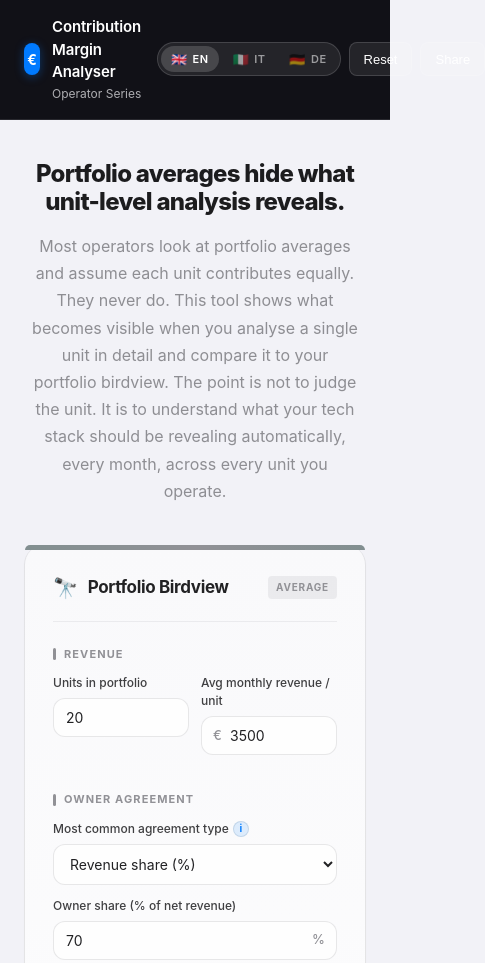
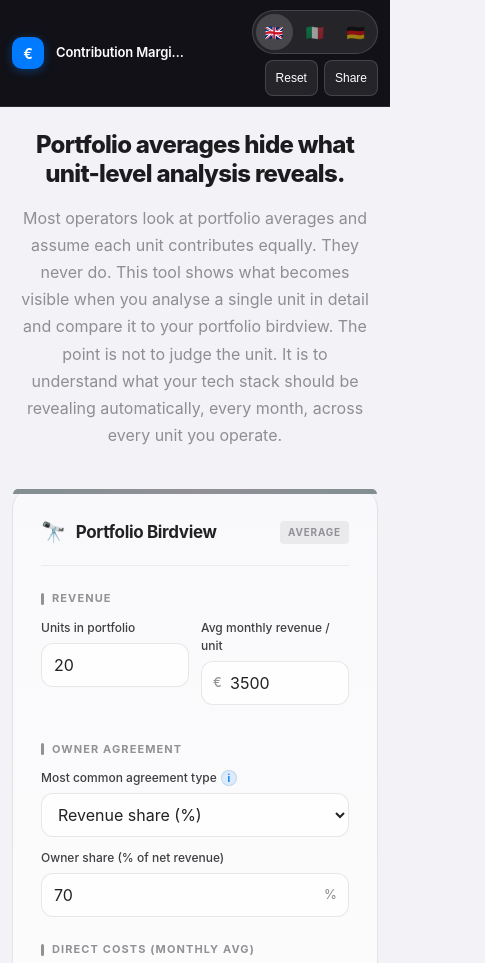
Before and after one commit to rbisschoff/contribution-margin-analyser, a plain HTML site: page index.html in a window 390 px wide. Shown: the top 963 px of the page, 485 px wide, since content can reach past the window. Drawn offline with nearby package versions, Linux system fonts and the light colour scheme.

Commit message:
Improve mobile layout and touch targets across the tool UI

```diff
--- a/index.html
+++ b/index.html
@@ -2,7 +2,7 @@
 <html lang="en">
 <head>
   <meta charset="UTF-8">
-  <meta name="viewport" content="width=device-width, initial-scale=1.0">
+  <meta name="viewport" content="width=device-width, initial-scale=1.0, viewport-fit=cover">
   <title>Contribution Margin Analyser — Operator Series</title>
   <meta name="description" content="Compare portfolio average vs single unit contribution margin. Find hidden costs. Build cost transparency. Part of the Operator Series.">
 
@@ -1479,6 +1479,60 @@
         margin-top: 16px;
         padding: 12px 0;
         font-size: 9pt;
+      }
+    }
+
+    /* ============================================================
+       MOBILE
+       ============================================================ */
+    @media (max-width: 640px) {
+      html, body { overflow-x: clip; }
+      .brand-subtitle { display: none; }
+      .brand-title {
+        font-size: 13px;
+        white-space: nowrap;
+        overflow: hidden;
+        text-overflow: ellipsis;
+        max-width: 34vw;
+      }
+      .header-inner {
+        padding: 10px 12px;
+        padding-top: calc(10px + env(safe-area-inset-top));
+        gap: 8px;
+      }
+      .lang-btn {
+        padding: 8px 9px;
+        min-height: 36px;
+        gap: 0;
+        font-size: 0;
+      }
+      .lang-flag { font-size: 15px; }
+      .header-actions { gap: 6px; flex-wrap: wrap; justify-content: flex-end; }
+      .btn-ghost {
+        padding: 8px 10px;
+        font-size: 12px;
+        min-height: 36px;
+      }
+      main {
+        padding: 24px max(12px, env(safe-area-inset-left)) calc(28px + env(safe-area-inset-bottom));
+        padding-right: max(12px, env(safe-area-inset-right));
+      }
+      input[type="number"], select {
+        font-size: 16px !important;
+        min-height: 44px;
+      }
+      .btn-primary, .btn.btn-primary {
+        width: 100%;
+        min-height: 48px;
+        box-sizing: border-box;
+      }
+      .methodology-cta {
+        padding: 28px 18px;
+      }
+      .methodology-cta .btn-linkedin {
+        width: 100%;
+        justify-content: center;
+        box-sizing: border-box;
       }
     }
   </style>
```
